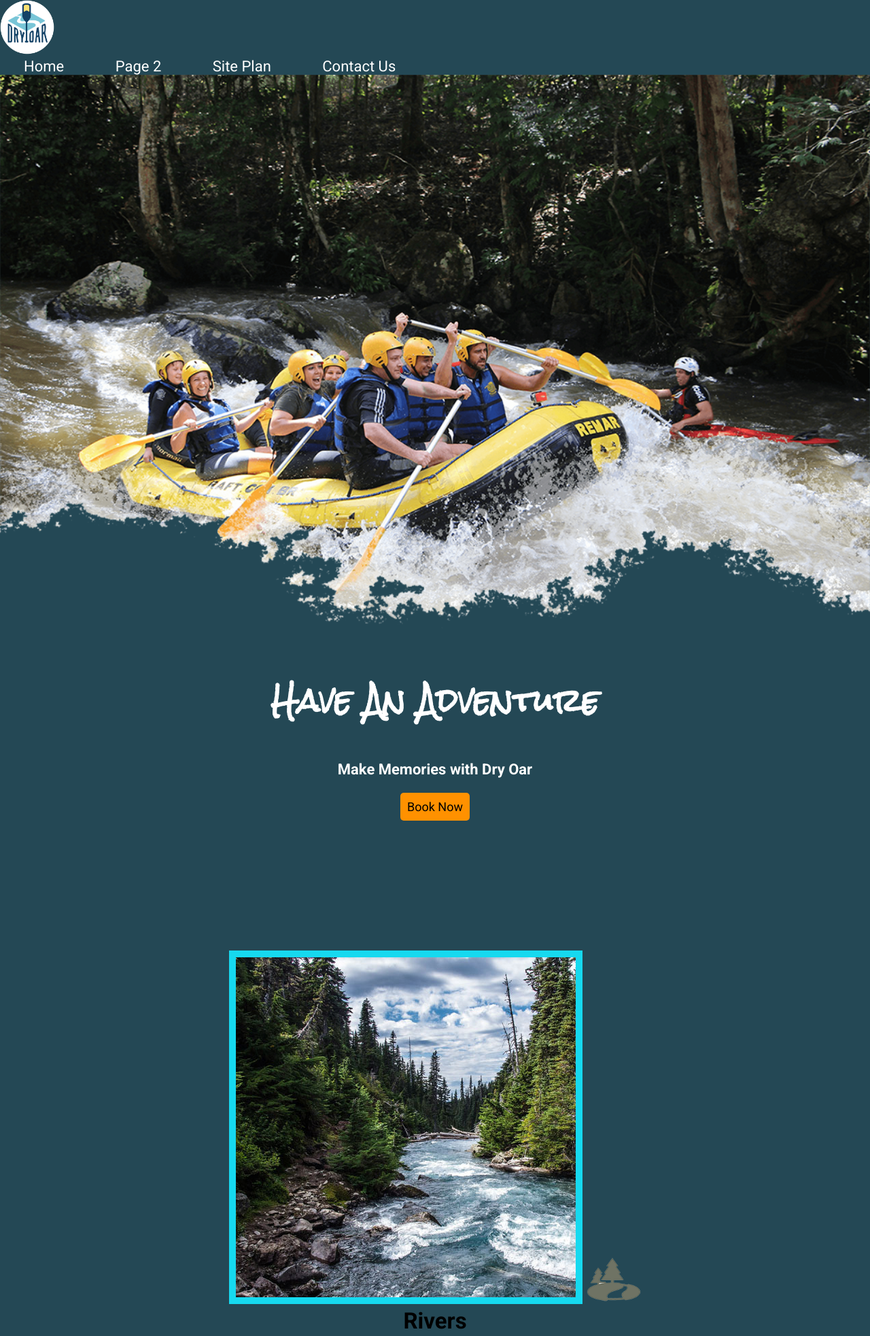
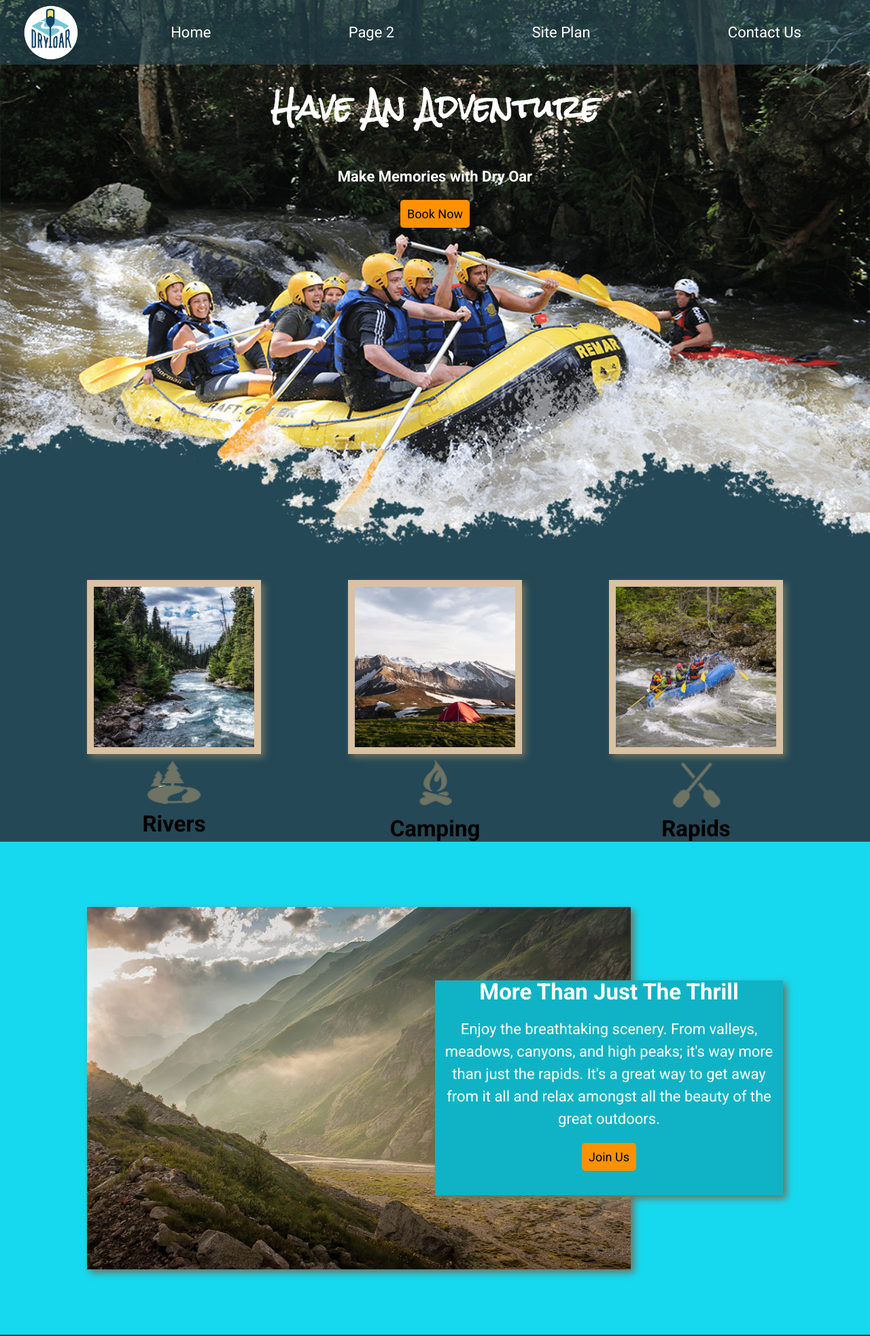
Before and after one commit to jonatron732/WDD130, a plain HTML site: page wwr/index.html in a window 1280 px wide. Shown: the top 1965 px of the page at 68% size. Drawn offline with Linux system fonts and the light colour scheme.

Commit message:
White Water Rafing Final Touches

```diff
--- a/wwr/styles/style.css
+++ b/wwr/styles/style.css
@@ -30,11 +30,11 @@ body {
     padding: 0;
     Margin: 0;
 }
-.rivers-card, .camping-card, .rapids-card{
-    margin: 200px;
-}
-.card-img {
+
+
+.card-img .mountains{
     border: 10px solid #16d9ef;
+    width: 100%;
 }
 main section img {
     box-sizing: border-box;
@@ -43,7 +43,9 @@ h2 {
     margin: 0;
 }
 header {
-    background-color:#244855;
+    background-color:rgb(36, 72, 85, .6);
+    display: grid;
+    grid-template-columns: 150px auto;
 }
 nav a:hover {
     background-color: black;
@@ -63,13 +65,11 @@ nav a:hover {
     background-color: rgb(255, 145, 0);
     color:  #16d9ef;
 }
-.mountains {
-    padding-top: 100px;
-}
 .msg {
-    background-color: rgb(18, 18, 18);
+    background-color: #10b3c5;
     line-height: 1.5em;
     padding-bottom: 40px;
+    box-shadow: 5px 5px 10px #6f7364;
 }
 footer {
     background-color: #244855;
@@ -113,3 +113,127 @@ footer p a:hover {
 #hero-img {
     width: 100%;
 }
+nav {
+    display: flex;
+    justify-content: space-around;
+}
+#logo_link {
+    padding-top: 5px;
+    justify-self: center;
+    align-self: center;
+}
+#hero {
+    display: grid;
+    grid-template-columns: 1fr 3fr 1fr;
+    margin-top: -100px;
+}
+#hero-box {
+    grid-column: 1/4;
+    grid-row: 1/3;
+    z-index: -1;
+}
+#hero-msg {
+    grid-column: 2/3;
+    grid-row: 1/2;
+    margin-top: 100px;
+}
+
+.home-grid {
+    display: grid;
+    grid-template-columns: 1fr 1fr 1fr 1fr 1fr 1fr 1fr 1fr 1fr 1fr;
+}
+.rivers-card .card-img{
+    width: 100%;
+}
+.rivers-card {
+    grid-row: 2 / 3;
+    grid-column: 2 / 4;
+}
+.camping-card .card-img{
+    width: 100%;
+}
+.camping-card {
+    grid-column: 5 / 7;
+    grid-row: 2 / 3;
+}
+.rapids-card .card-img{
+    width: 100%;
+}
+.rapids-card {
+    grid-column: 8 / 10;
+    grid-row: 2 / 3;
+}
+#background {
+    grid-column: 1 / 11;
+    grid-row: 4 / 9;
+}
+.mountains {
+    grid-column: 2 / 7;
+    grid-row: 5 / 8;
+    box-shadow: 5px 5px 10px #6f7364;
+}
+.msg {
+    grid-column: 6 / 10;
+    grid-row: 6 / 7;
+}
+footer {
+    background-color: #6f7364;
+    padding: 25px 50px;
+    margin-top: 200px;
+    display: flex;
+    justify-content: space-around;
+    align-items: center;
+}
+.card-img {
+    border: 10px solid #d9c2a3;
+    transition: transform .5s;
+    box-shadow: 5px 5px 10px #6f7364;
+}
+.card-img:hover {
+    opacity: .6;
+    transform: scale(1.1);
+}
+
+@media screen and (max-width: 900px) {
+    #hero, .home-grid {
+        display: block;
+        height: auto;
+    }
+    nav, footer {
+        flex-direction: column;
+    }
+    nav a {
+        display: block;
+        padding: 15px;
+    }
+    #hero {
+        margin-top: 0;
+    }
+    #hero-msg {
+        margin-top: 0;
+    }
+    #hero-msg h4 {
+        display: none;
+    }
+    #hero-msg h1 {
+        color: #6f7364;
+    }
+    .home-title {
+        font-size: 25px;
+    }
+    .rivers-card, .camping-card, .rapids-card {
+        margin: 50px auto;
+        width: 60%;
+    }
+    #background {
+        display: none;
+    }
+    .mountains, .msg {
+        width: 80%;
+        display: block;
+        margin: 0 auto;
+    }
+    footer {
+        margin-top: 25px;
+    }
+}
```
Also changed, not shown: wwr/index.html (+2 -2 lines).
